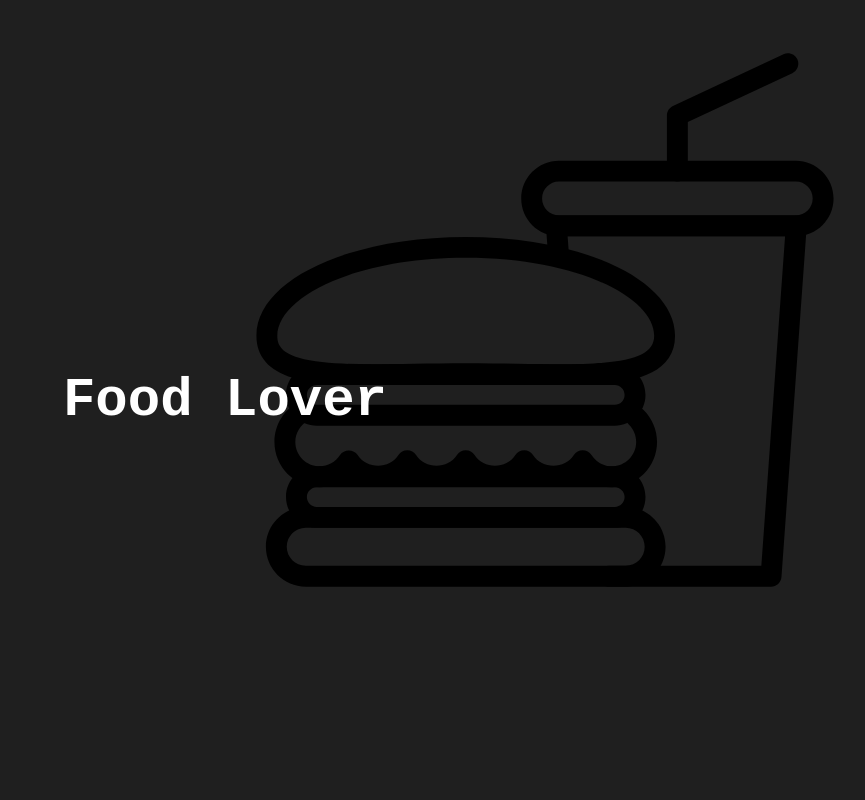
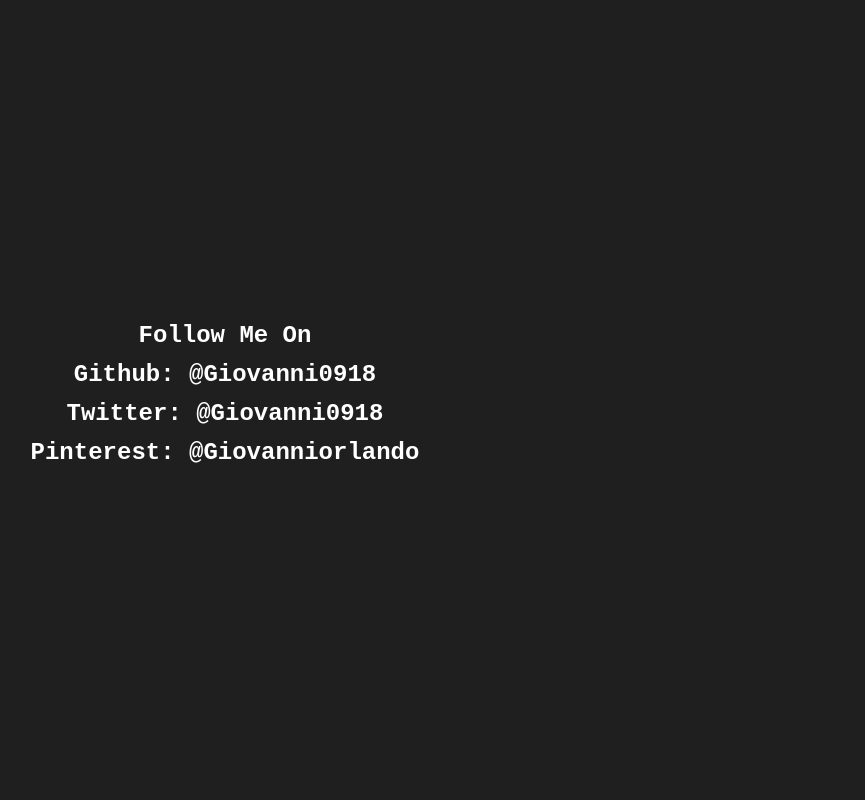
Before and after one commit to giovanni0918/divs-portfaux, a plain HTML site: page index.html in a window 1280 px wide. Shown: the top 800 px of the page, without its empty margins (415-1280 px from the left). Drawn offline with Linux system fonts and the light colour scheme.

Commit message:
Add Social Section

```diff
--- a/index.html
+++ b/index.html
@@ -4,7 +4,7 @@
         <title>Divs Portfaux</title>
         <meta charset="UTF-8">
         <meta http-equiv="X-UA-Compatible" content="IE=edge">
-        <meta name="viewport" content="width=device-width, initial-scale=1">
+        <meta name="viewport" content="width=device-width, initial-scale=1, user-scalable=no">
         <meta name="author" content="Giovanni Orlando">
         <meta name="description" content="A fairly simple large-divs template for a portfolio site." >
         <meta name="theme-color" content="#5555dd">
@@ -35,6 +35,17 @@
 
     </head>
     <body>
+        <div class="container social" id="social">
+            <h2>Follow me on
+                <nav class="nav">
+                    <ul class="social-link-list">
+                        <li class="link"><a href="https://github.com/giovanni0918" target="_blank" rel="noopener">Github: @giovanni0918</a></li>
+                        <li class="link"><a href="https://twitter.com/giovanni0918" target="_blank" rel="noopener">Twitter: @giovanni0918</a></li>
+                        <li class="link"><a href="https://pinterest.com/giovanniorlando" target="_blank" rel="noopener">Pinterest: @giovanniorlando</a></li>
+                    </ul>
+                </nav>
+            </h2>
+        </div>
         <div class="container food-lover" id="food-lover">
             <h2><a href="#tech-enthusiast">Food Lover</a></h2>
         </div>
--- a/style.css
+++ b/style.css
@@ -22,6 +22,13 @@
     background-color: rgba(85,85,221,0.6);
     color:black;
 }
+div.container:nth-of-type(odd) a:hover, div.container:nth-of-type(odd) a:focus{
+    color:#E91E63;
+    text-decoration: underline;
+}
+div.container:nth-of-type(even) a:hover, div.container:nth-of-type(even) a:focus{
+    text-decoration: underline;
+}
 div.food-lover{
     background: url('images/food-lover.svg');
     /*background-size: cover;*/
@@ -40,6 +47,10 @@
     background-repeat: no-repeat;
     background-position: top right;
 }
+div.social h2{
+    font-size: 1rem;
+    text-transform: capitalize;
+}
 div.container h2 {
     width: 100%;
     margin: 0;
@@ -54,6 +65,7 @@
     display:flex;
     align-items: center;
     justify-content: center;
+    flex-direction: column;
     font-family: Courier New, Courier, monospace;
 }
 form.contact-form{
@@ -107,3 +119,11 @@
     color:inherit;
     text-decoration: none;
 }
+ul.social-link-list {
+    list-style-type: none;
+    margin:0;
+    padding:0;
+}
+ul.social-link-list li.link{
+    margin: 0.5rem 0;
+}
```
